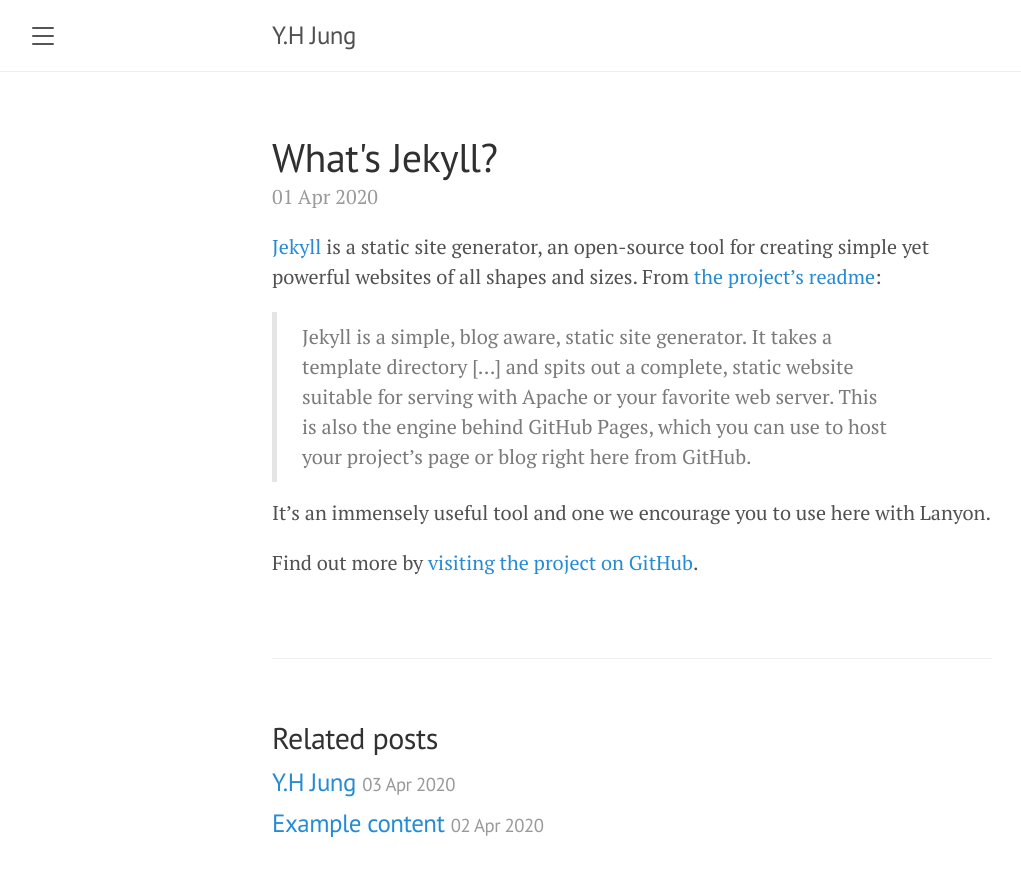
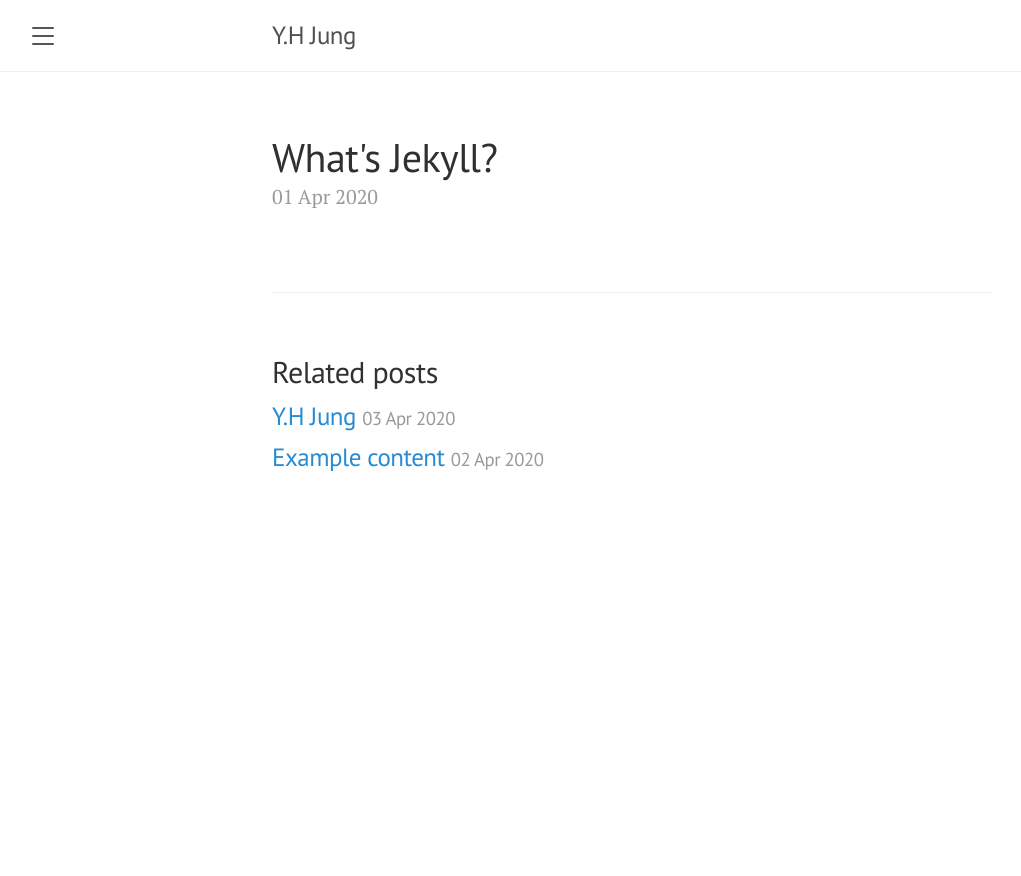
Before and after one commit to YounghwaJung/YounghwaJung.github.io, a Jekyll site: the page built from _posts/2020-04-01-whats-jekyll.md, in a window 1280 px wide. Shown: the top 876 px of the page, without its empty margins (8-1029 px from the left). Built offline with Jekyll 4.4.1, drawn with Linux system fonts in a browser that asks for light colours.

Commit message:
remove what jek

```diff
--- a/_posts/2020-04-01-whats-jekyll.md
+++ b/_posts/2020-04-01-whats-jekyll.md
@@ -3,10 +3,10 @@
 title: What's Jekyll?
 ---
 
-[Jekyll](https://jekyllrb.com) is a static site generator, an open-source tool for creating simple yet powerful websites of all shapes and sizes. From [the project's readme](https://github.com/mojombo/jekyll/blob/master/README.markdown):
+<!-- [Jekyll](https://jekyllrb.com) is a static site generator, an open-source tool for creating simple yet powerful websites of all shapes and sizes. From [the project's readme](https://github.com/mojombo/jekyll/blob/master/README.markdown):
 
   > Jekyll is a simple, blog aware, static site generator. It takes a template directory [...] and spits out a complete, static website suitable for serving with Apache or your favorite web server. This is also the engine behind GitHub Pages, which you can use to host your project’s page or blog right here from GitHub.
 
 It's an immensely useful tool and one we encourage you to use here with Lanyon.
 
-Find out more by [visiting the project on GitHub](https://github.com/mojombo/jekyll).
+Find out more by [visiting the project on GitHub](https://github.com/mojombo/jekyll). -->
```
